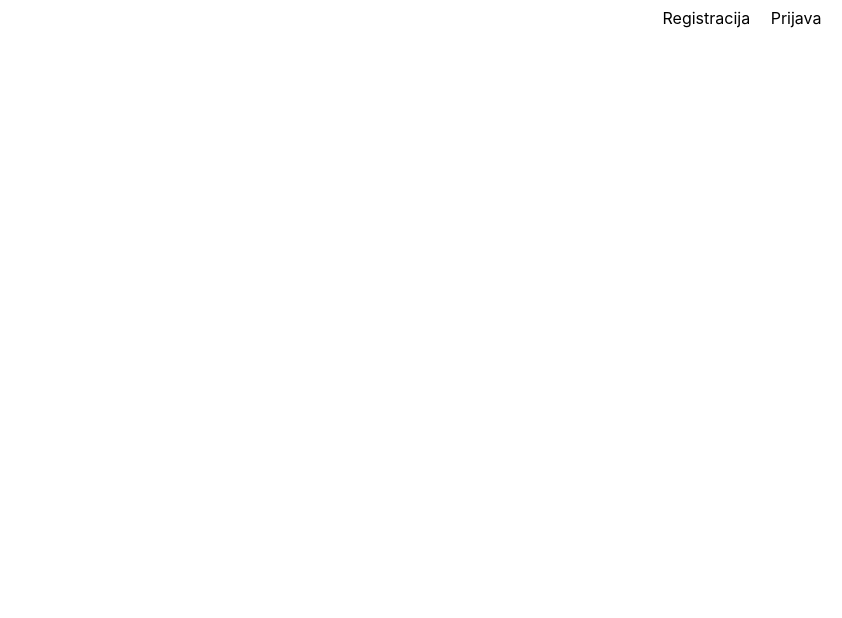
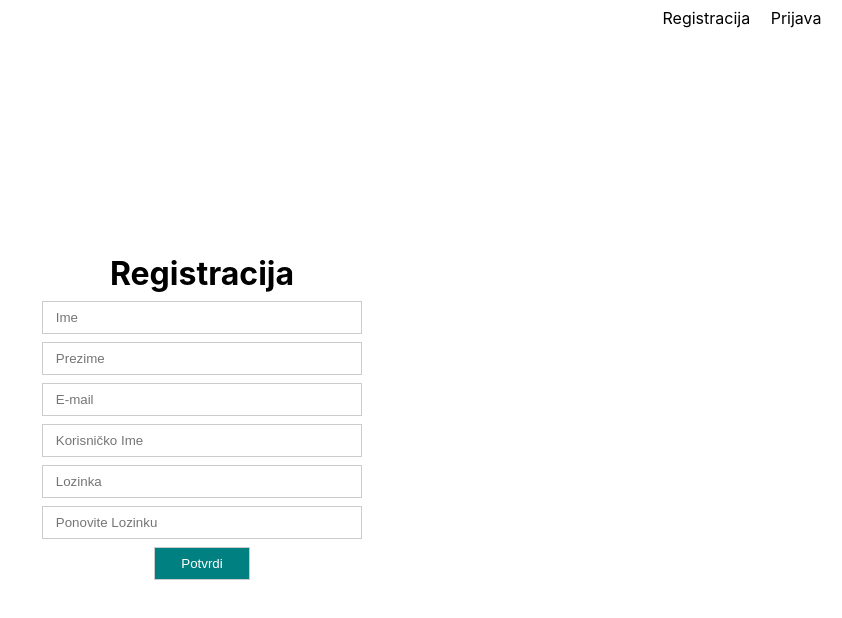
Before and after one commit to Emox133/personal-3, a React (Create React App) app: page / in a window 1280 px wide. Shown: the top 618 px of the page, without its empty margins (438-1280 px from the left). Built offline with nearby package versions, Linux system fonts and the light colour scheme.

Commit message:
Switched home page

```diff
--- a/src/App.js
+++ b/src/App.js
@@ -21,7 +21,7 @@ function App() {
   ) :
   (
     <Switch>
-      <Route path="/signup" component={Signup}/>
+      <Route path="/" component={Signup}/>
       <Route path="/login" component={Login}/>
     </Switch>)
 
```
